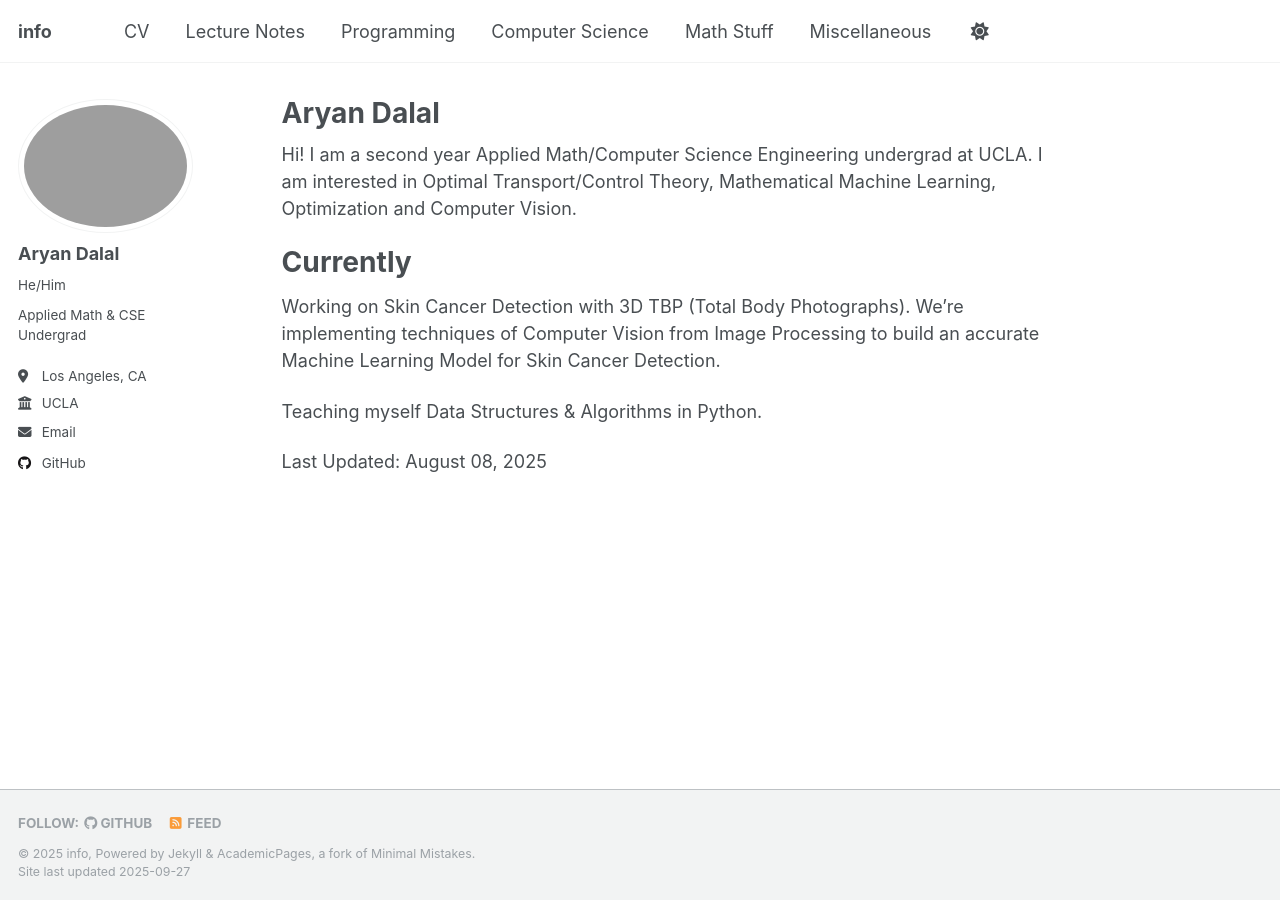
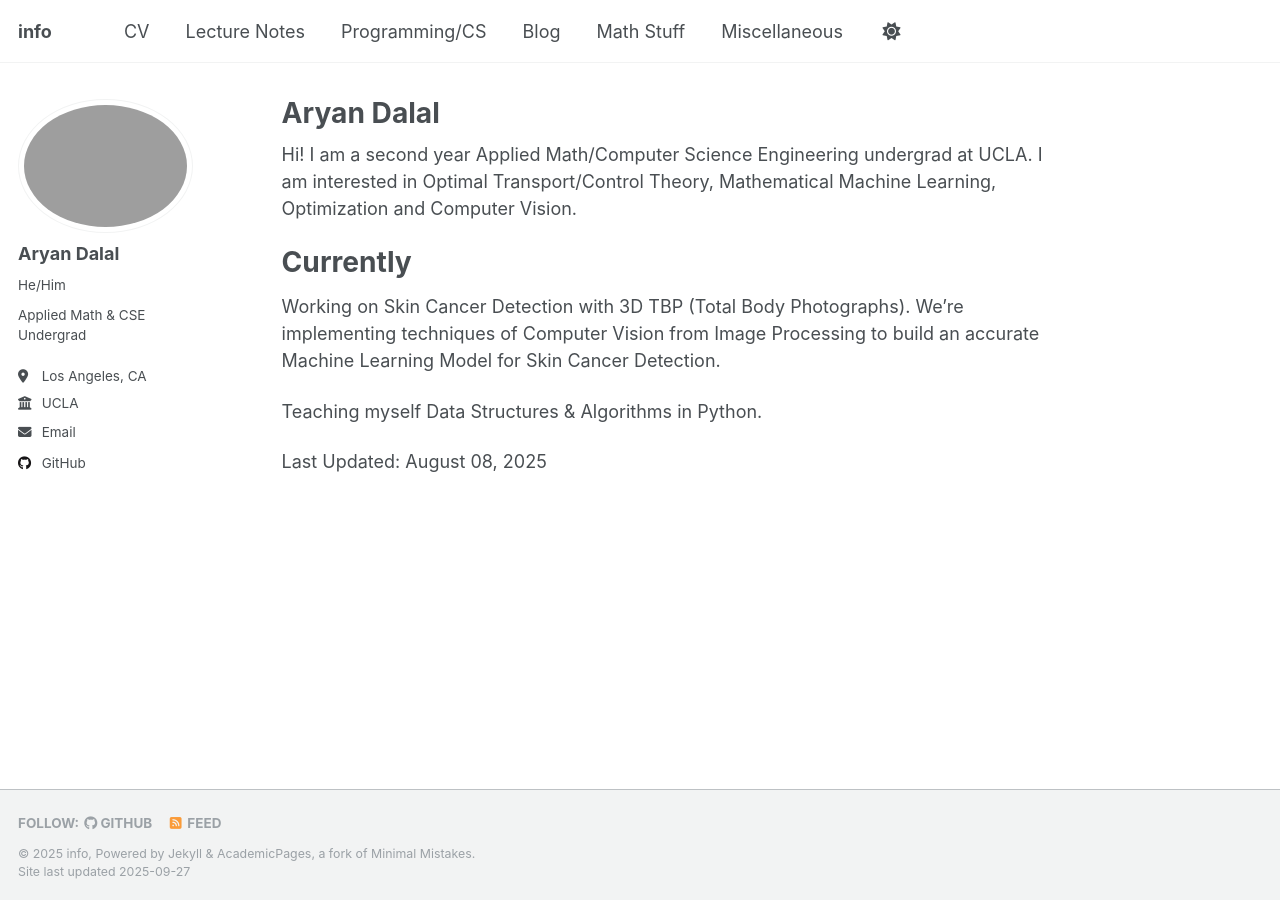
Before and after one commit to DalalAryan/DalalAryan.github.io, a Jekyll site: the page built from _pages/about.md, in a window 1280 px wide. Built offline with Jekyll 4.4.1, drawn with Linux system fonts in a browser that asks for light colours; a script that is not in the unit is left out.

Commit message:
Update navigation.yml

```diff
--- a/_data/navigation.yml
+++ b/_data/navigation.yml
@@ -26,10 +26,10 @@ main:
   - title: "Lecture Notes"
     url: /lecturenotes/
 
-  - title: "Programming"
+  - title: "Programming/CS"
     url: /programming/
 
-  - title: "Computer Science"
+  - title: "Blog"
     url: /compsci/
 
   - title: "Math Stuff"
```
